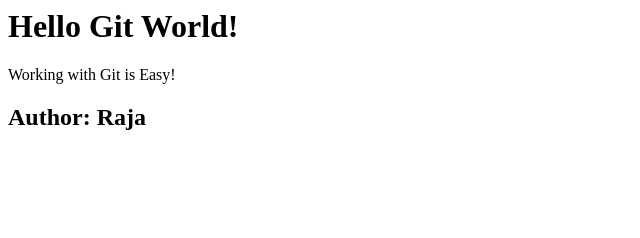
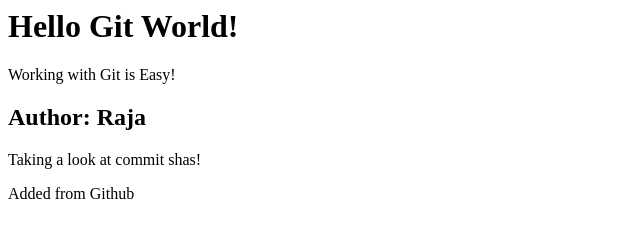
Before and after one commit to kunaraja/kuna, a plain HTML site: page index.html in a window 1280 px wide. Shown: the whole page, without its empty margins (0-640 px from the left). Drawn offline with Linux system fonts and the light colour scheme.

Commit message:
Update index.html
Added some code from GitHub

```diff
--- a/index.html
+++ b/index.html
@@ -5,3 +5,11 @@
 </div>
 
 <h2>Author: Raja</h2>
+
+<div>
+	<p>Taking a look at commit shas!</p>
+</div>
+
+<div>
+	<p>Added from Github</p>
+</div>
```
